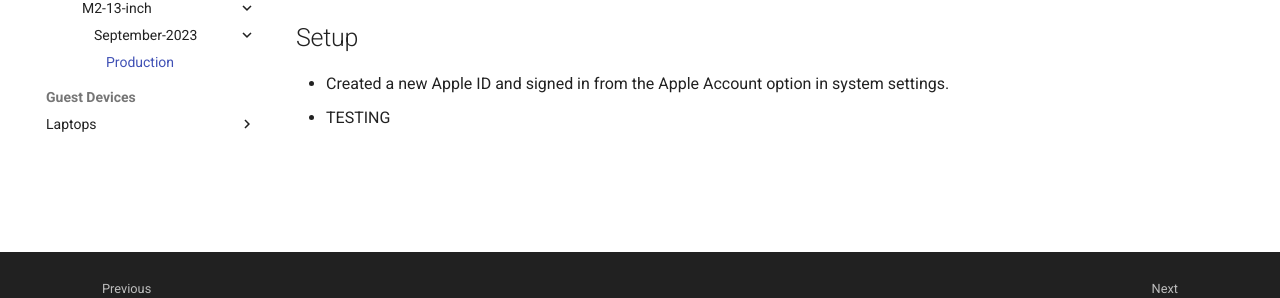
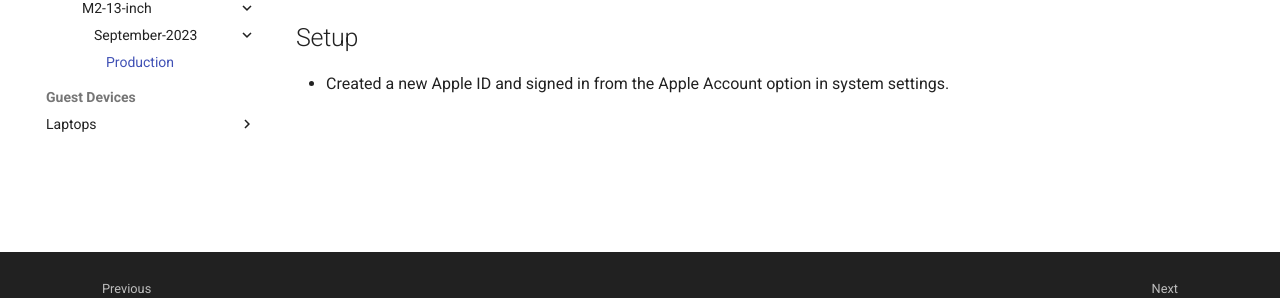
Before and after one commit to rohanbatrain/knowledge-base, an MkDocs documentation site: the page built from docs/Developement-Setup/Team-Devices/Laptops/Apple/MacBook-Air/M2-13-inch/2023/September/Production.md, in a window 1280 px wide. Shown: the part 492-790 px from the top of the page. Built offline with MkDocs 1.6.1 and Material for MkDocs 9.7.7, drawn with Linux system fonts in a browser that asks for light colours; nearby versions of some CDN libraries; library files that are not in the unit come from our copies; comment, search, counter and statistics services are not loaded.

Commit message:
removed the test line

```diff
--- a/docs/Developement-Setup/Team-Devices/Laptops/Apple/MacBook-Air/M2-13-inch/2023/September/Production.md
+++ b/docs/Developement-Setup/Team-Devices/Laptops/Apple/MacBook-Air/M2-13-inch/2023/September/Production.md
@@ -7,4 +7,3 @@
 
 ## Setup
 - Created a new Apple ID and signed in from the Apple Account option in system settings.
-- TESTING
```
